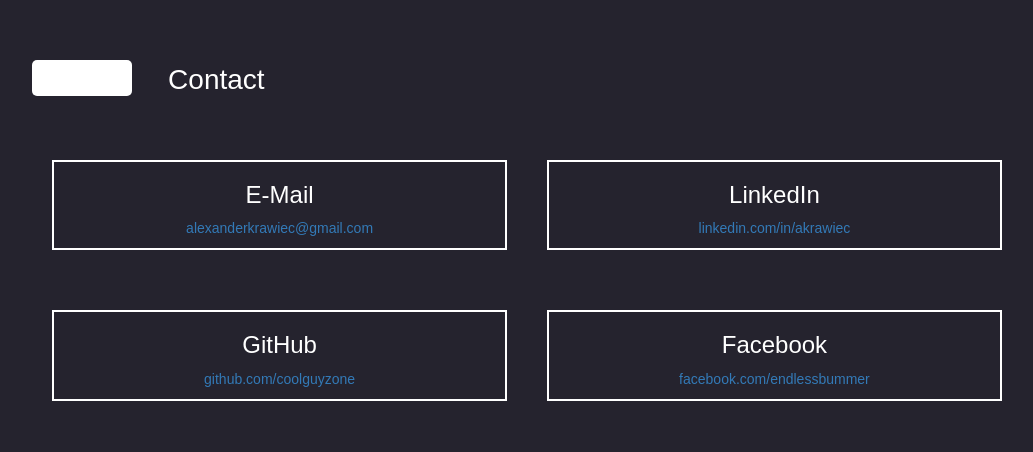
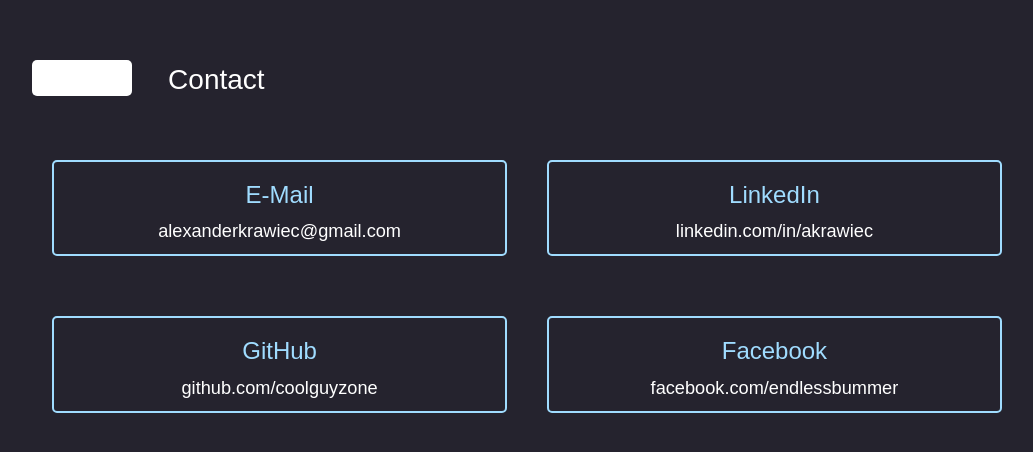
Before and after one commit to coolguyzone/portfolio, a React (Create React App) app: page / in a window 1280 px wide. Shown: the part 3140-3592 px from the top of the page, without its empty margins (62-1095 px from the left). Built offline with nearby package versions, Linux system fonts and the light colour scheme.

Commit message:
more work on contact

```diff
--- a/src/components/contact/contact-item.jsx
+++ b/src/components/contact/contact-item.jsx
@@ -1,10 +1,12 @@
 import React from 'react';
 
 const ContactItem = (props) => (
+  <a href={props.url} target="_blank">
   <div className="contact-item col-sm-5">
     <h3>{props.header}</h3>
-    <a href={props.url} target="_blank"><p>{props.link}</p></a>
+    <p>{props.link}</p>
   </div>
+  </a>
 );
 
 export default ContactItem;
--- a/src/components/contact/contact.css
+++ b/src/components/contact/contact.css
@@ -5,7 +5,21 @@
 }
 
 .contact-item {
-  border: 2px solid white;
+  border: 2px solid #A0DCFF;
   margin-left: 20px;
   margin-right: 20px;
+  border-radius: 5px;
 }
+
+.contact-item a {
+
+}
+
+.contact-item h3 {
+  color: #A0DCFF;
+}
+
+.contact-item p {
+  font-size: 1.3em;
+  color: white;
+}
```
